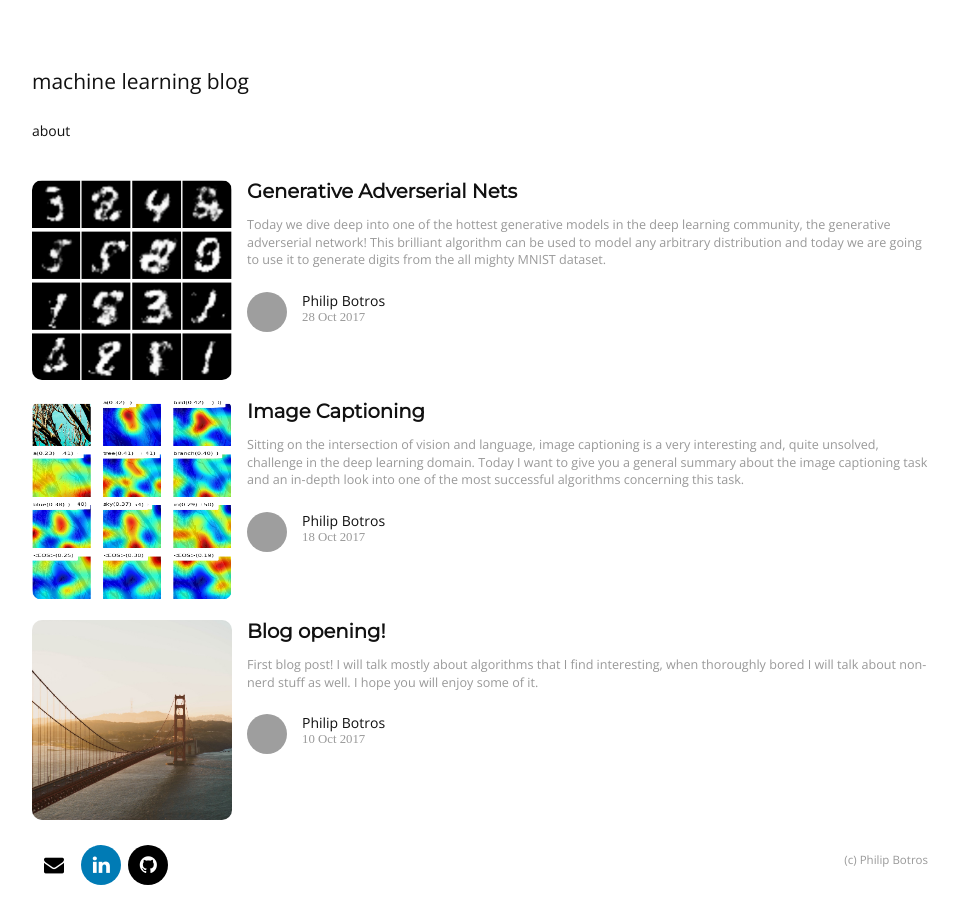
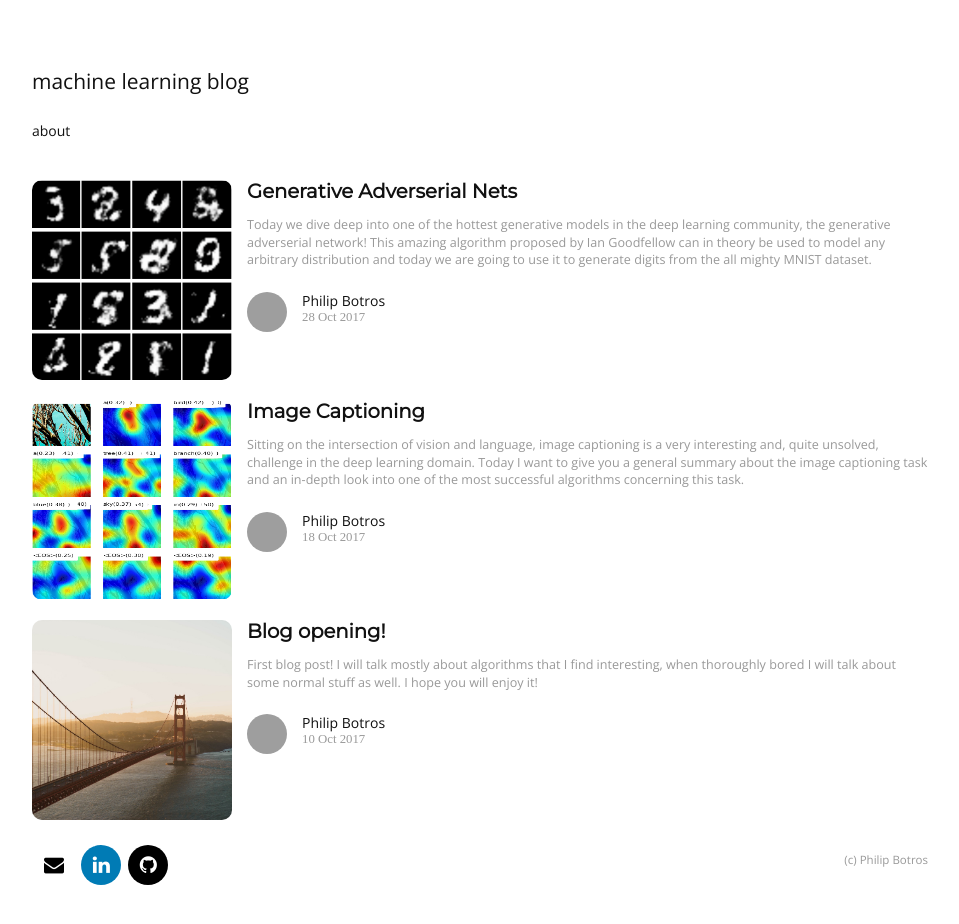
Before and after one commit to PhilipBotros/philipbotros.github.io, a Jekyll site: the page built from index.html, in a window 1280 px wide and 950 px high. Shown: the top 924 px of the window, without its empty margins (160-1119 px from the left). Built offline with Jekyll 4.4.1, drawn with Linux system fonts in a browser that asks for light colours; grey boxes are pictures that could not be loaded.

Commit message:
Descriptions:

```diff
--- a/_posts/post_1/2017-10-10-opening.md
+++ b/_posts/post_1/2017-10-10-opening.md
@@ -6,4 +6,4 @@ cover: opening.jpeg
 background: ../../../sf.jpeg
 ---
 
-First blog post! I will talk mostly about algorithms that I find interesting, when thoroughly bored I will talk about non-nerd stuff as well. I hope you will enjoy some of it.
+First blog post! I will talk mostly about algorithms that I find interesting, when thoroughly bored I will talk about some normal stuff as well. I hope you will enjoy it!
--- a/_posts/post_3/2017-10-28-GAN.md
+++ b/_posts/post_3/2017-10-28-GAN.md
@@ -6,4 +6,4 @@ cover: 21000.png
 background: ../../../gan_bg.png
 ---
 
-Today we dive deep into one of the hottest generative models in the deep learning community, the generative adverserial network! This brilliant algorithm can be used to model any arbitrary distribution and today we are going to use it to generate digits from the all mighty MNIST dataset.
+Today we dive deep into one of the hottest generative models in the deep learning community, the generative adverserial network! This amazing algorithm proposed by Ian Goodfellow can in theory be used to model any arbitrary distribution and today we are going to use it to generate digits from the all mighty MNIST dataset.
```
